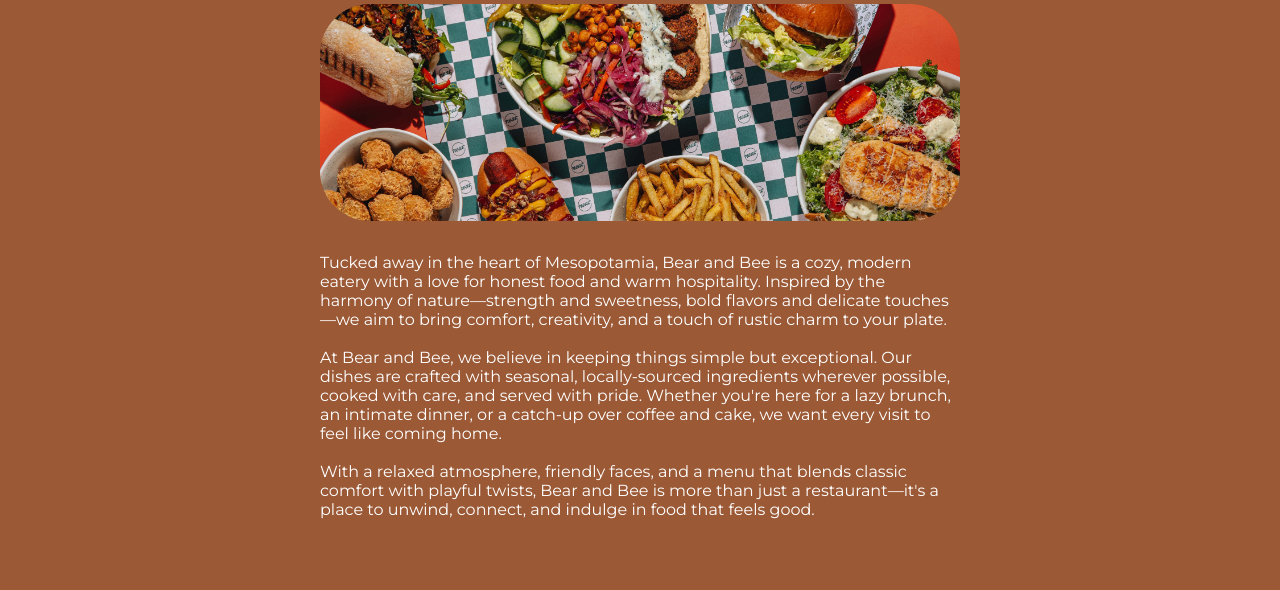
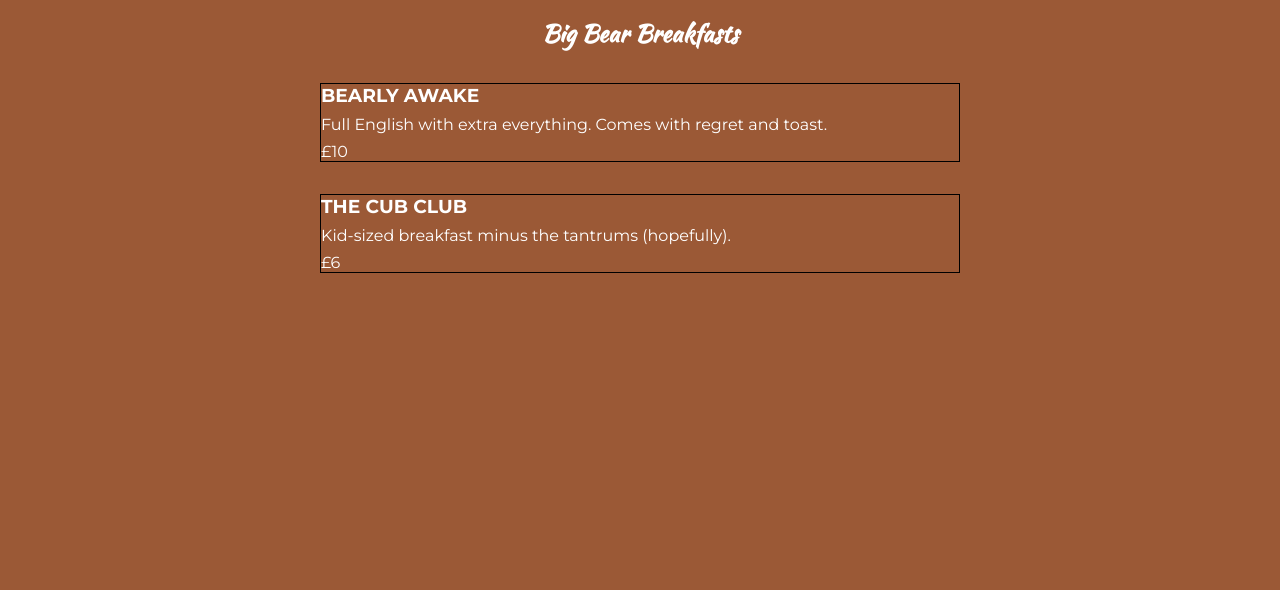
Before and after one commit to sukelully/restaurant-page, a website built with webpack: page src/template.html in a window 1280 px wide. Shown: the part 210-800 px from the top of the page. Built offline with nearby package versions, Linux system fonts and the light colour scheme.

Commit message:
Building menu page

```diff
--- a/src/home.js
+++ b/src/home.js
@@ -3,15 +3,11 @@ import headerImg from './img/food-header.jpg';
 export function buildHomePage() {
     document.addEventListener('DOMContentLoaded', () => {
         const content = document.getElementById('content');
-        const homeContainer = document.createElement('section');
+
         const heading = document.createElement('h1');
+        heading.textContent = 'Welcome to Bear and Bee';
+
         const img = document.createElement('img');
-
-        homeContainer.setAttribute('id', 'home-container');
-
-        heading.textContent = 'Welcome to Bear and Bee';
-        heading.setAttribute('id', 'home-title');
-
         img.src = headerImg;
         img.setAttribute('id', 'home-img-header');
 
@@ -24,10 +20,8 @@ export function buildHomePage() {
         <br>
         With a relaxed atmosphere, friendly faces, and a menu that blends classic comfort with playful twists, Bear and Bee is more than just a restaurant—it's a place to unwind, connect, and indulge in food that feels good.`
 
-        homeContainer.appendChild(heading);
-        homeContainer.appendChild(img);
-        homeContainer.appendChild(aboutInfo);
-
-        content.appendChild(homeContainer);
+        content.appendChild(heading);
+        content.appendChild(img);
+        content.appendChild(aboutInfo);
     });
 }
--- a/src/index.js
+++ b/src/index.js
@@ -1,6 +1,6 @@
 import "./styles.css";
 import { buildHomePage } from "./home";
+import { buildMenuPage } from "./menu";
 
-buildHomePage();
-
-console.log('test');
+// buildHomePage();
+buildMenuPage();
--- /dev/null
+++ b/src/menu.js
@@ -0,0 +1,39 @@
+export function buildMenuPage() {
+    document.addEventListener('DOMContentLoaded', () => {
+        const content = document.getElementById('content');
+
+        const menuHeading = document.createElement('h1');
+        menuHeading.textContent = 'Menu';
+
+        const breakfastHeading = document.createElement('h2');
+        breakfastHeading.textContent = 'Big Bear Breakfasts';
+
+        const bearlyAwake = createMenuItem('BEARLY AWAKE', 'Full English with extra everything. Comes with regret and toast.', '£10');
+        const theCubClub = createMenuItem('THE CUB CLUB', 'Kid-sized breakfast minus the tantrums (hopefully).', '£6');
+
+        content.appendChild(menuHeading);
+        content.appendChild(breakfastHeading);
+        content.appendChild(bearlyAwake);
+        content.appendChild(theCubClub);
+    });
+}
+
+function createMenuItem(heading, description, price) {
+    const menuItemContainer = document.createElement('div');
+    menuItemContainer.classList.add('menu-option');
+
+    const menuItemHeading = document.createElement('h3');
+    menuItemHeading.textContent = `${heading}`;
+
+    const menuItemDescription = document.createElement('p');
+    menuItemDescription.textContent = `${description}`;
+
+    const menuItemPrice = document.createElement('p');
+    menuItemPrice.textContent = `${price}`;
+
+    menuItemContainer.appendChild(menuItemHeading);
+    menuItemContainer.appendChild(menuItemDescription);
+    menuItemContainer.appendChild(menuItemPrice);
+
+    return menuItemContainer;
+}
--- a/src/styles.css
+++ b/src/styles.css
@@ -25,8 +25,14 @@ button {
     color: white;
 }
 
-h1 {
+h1, h2 {
     font-family: "Kaushan Script", cursive;
+    color: white;
+}
+
+h3 {
+    font-family: 'Montserrat', 'Arial', sans-serif;
+    font-weight: bold;
     color: white;
 }
 
@@ -34,7 +40,7 @@ body {
     background-color: #9b5936;
 }
 
-#home-container {
+#content {
     display: flex;
     flex-direction: column;
     align-items: center;
@@ -54,3 +60,11 @@ p {
     width: 100%;
     border-radius: 50px;
 }
+
+.menu-option {
+    display: flex;
+    flex-direction: column;
+    gap: 0.5rem;
+    border: 1px solid black;
+    width: 100%;
+}
--- a/src/template.html
+++ b/src/template.html
@@ -5,6 +5,7 @@
     <meta charset="UTF-8">
     <meta name="viewport" content="width=device-width, initial-scale=1.0">
     <title>Bear and Bee</title>
+    <link rel="icon" type="image/x-icon" href="favicon.ico">
     <link rel="preconnect" href="https://fonts.googleapis.com">
     <link rel="preconnect" href="https://fonts.gstatic.com" crossorigin>
     <link
@@ -23,27 +24,29 @@
     </header>
 
     <div id="content">
-        <!-- <section id="home-container">
-            <h1 id="home-title">Welcome to Bear and Bee</h1>
-
-            <img id="home-img-header" src="./img/food-header.jpg" alt="A platter of food">
-            <p>Tucked away in the heart of Mesopotamia, Bear and Bee is a cozy, modern eatery with a love
-                for honest food and warm hospitality. Inspired by the harmony of nature—strength and sweetness, bold
-                flavors and delicate touches—we aim to bring comfort, creativity, and a touch of rustic charm to your
-                plate.
-                <br>
-                <br>
-                At Bear and Bee, we believe in keeping things simple but exceptional. Our dishes are crafted with
-                seasonal, locally-sourced ingredients wherever possible, cooked with care, and served with pride.
-                Whether you're here for a lazy brunch, an intimate dinner, or a catch-up over coffee and cake, we want
-                every visit to feel like coming home.
-                <br>
-                <br>
-                With a relaxed atmosphere, friendly faces, and a menu that blends classic comfort with playful twists,
-                Bear and Bee is more than just a restaurant—it's a place to unwind, connect, and indulge in food that
-                feels good.
-            </p>
-        </section> -->
+        <!-- <h1>Menu</h1>
+        <h2>Big Bear Breakfasts</h2>
+        <div class="menu-option">
+            <h3>BEARLY AWAKE</h3>
+            <p>Full English with extra everything. Comes with regret and toast.</p>
+            <p>£10</p>
+        </div>
+        <div class="menu-option">
+            <h3>THE CUB CLUB</h3>
+            <p>Kid-sized breakfast minus the tantrums (hopefully).</p>
+            <p>£6</p>
+        </div>
+        <h2>Bee-licious Brunch</h2>
+        <div class="menu-option">
+            <h3>BUZZED & BENEDICT</h3>
+            <p>Eggs Benedict with a shot of espresso on the side. You'll need it.</p>
+            <p>£10</p>
+        </div>
+        <div class="menu-option">
+            <h3>POLLEN YOUR LEG</h3>
+            <p>Pancakes stacked like your overdue laundry, with syrup, berries, and lies about going to the gym.</p>
+            <p>£8</p>
+        </div> -->
     </div>
 </body>
 
```
Also changed, not shown: src/favicon.ico (added).
